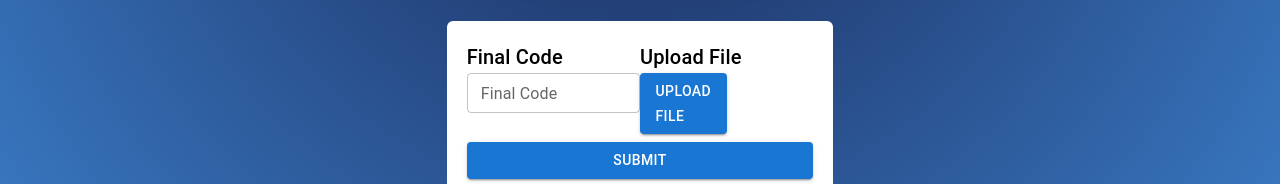
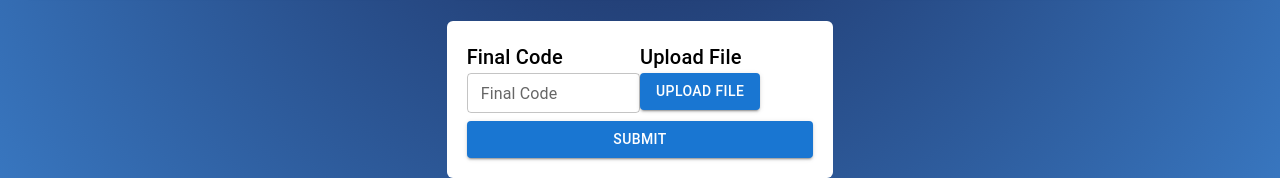
Before and after one commit to ismailcubuk/photier-todo-app, a React (Create React App) app: page / in a window 1280 px wide. Shown: the part 699-883 px from the top of the page. Built offline with nearby package versions, Linux system fonts and the light colour scheme; no server answers.

Commit message:
change ui

```diff
--- a/src/components/CompleteTodo.js
+++ b/src/components/CompleteTodo.js
@@ -52,7 +52,7 @@ function CompleteTodo() {
             />
           </div>
           {/* UPLOAD */}
-          <div className="flex flex-row-reverse justify-end xl:flex-col w-1/2">
+          <div className="flex flex-row-reverse xl:justify-start justify-end xl:flex-col w-1/2">
             {zipFile ? (
               zipFile && (
                 <Typography variant="h6" className="flex">
@@ -72,7 +72,7 @@ function CompleteTodo() {
               onChange={handleFileChange}
             />
             <label htmlFor="file-upload-input">
-              <Button variant="contained" component="span" className="xl:w-2/4">
+              <Button variant="contained" component="span" >
                 Upload File
               </Button>
             </label>
```
